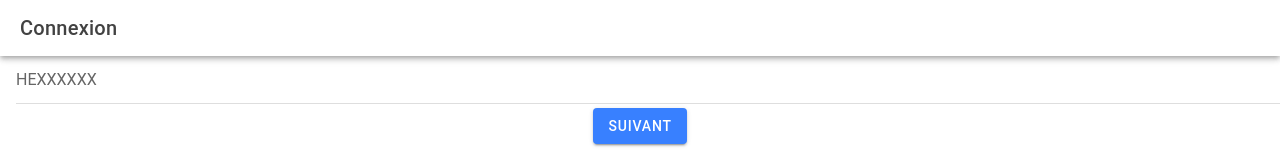
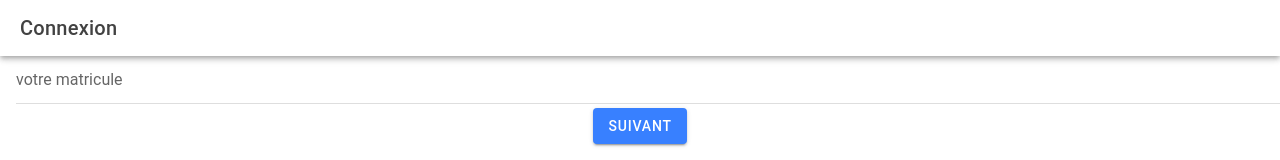
Before and after one commit to simonNolf/TFE2, a React (Vite) app in the folder frontend/: page /login in a window 1280 px wide. Shown: the top 160 px of the page. Built offline with nearby package versions, Linux system fonts and the light colour scheme; no server answers.

Commit message:
matricule

```diff
--- a/frontend/src/components/LoginComponent.tsx
+++ b/frontend/src/components/LoginComponent.tsx
@@ -93,7 +93,7 @@ const LoginComponent: React.FC = () => {
             value={matricule}
             maxlength={8}
             minlength={8}
-            placeholder='HEXXXXXX'
+            placeholder='votre matricule'
             onIonChange={(e) => setMatricule(e.detail.value!)}
           />
         </IonItem>
```
